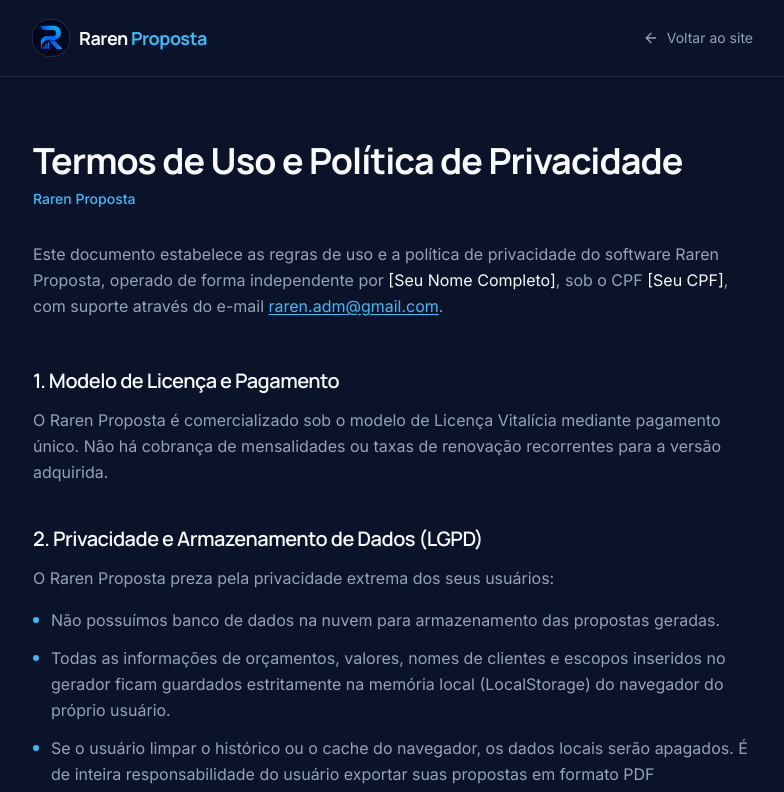
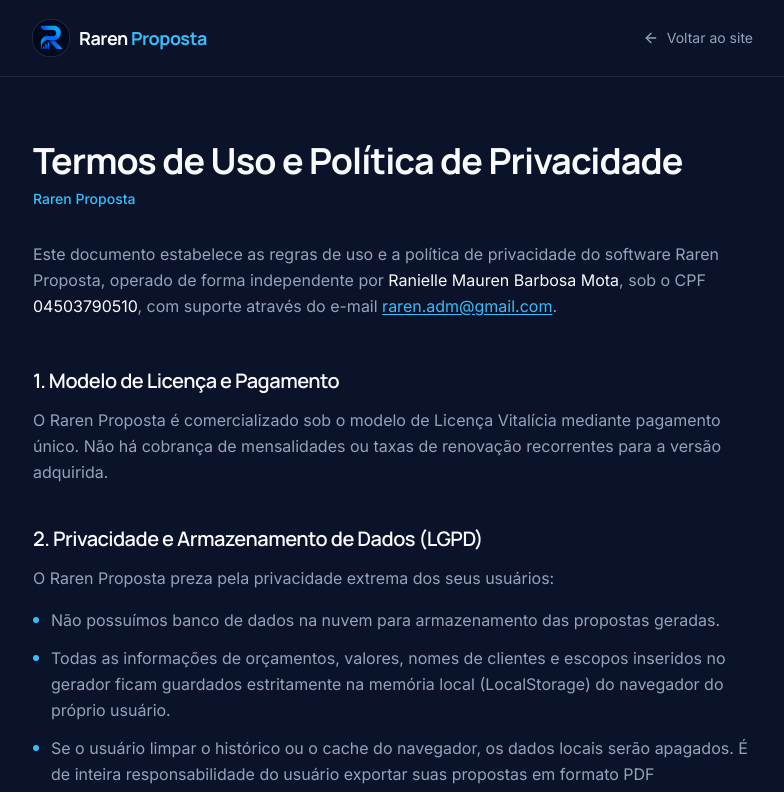
Before and after one commit to Rani-mkt/rarenproposta-sale, a Next.js app: page /termos in a window 1280 px wide. Shown: the top 792 px of the page, without its empty margins (247-1031 px from the left). Built offline with nearby package versions, Linux system fonts and the light colour scheme.

Commit message:
Update page.tsx

```diff
--- a/app/termos/page.tsx
+++ b/app/termos/page.tsx
@@ -65,8 +65,8 @@ export default function TermosPage() {
         <p className="mt-8 leading-relaxed text-muted-foreground">
           Este documento estabelece as regras de uso e a política de privacidade do software Raren
           Proposta, operado de forma independente por{' '}
-          <span className="text-foreground">[Seu Nome Completo]</span>, sob o CPF{' '}
-          <span className="text-foreground">[Seu CPF]</span>, com suporte através do e-mail{' '}
+          <span className="text-foreground">Ranielle Mauren Barbosa Mota</span>, sob o CPF{' '}
+          <span className="text-foreground">04503790510</span>, com suporte através do e-mail{' '}
           <a
             href="mailto:raren.adm@gmail.com"
             className="text-brand-light underline underline-offset-2"
```
